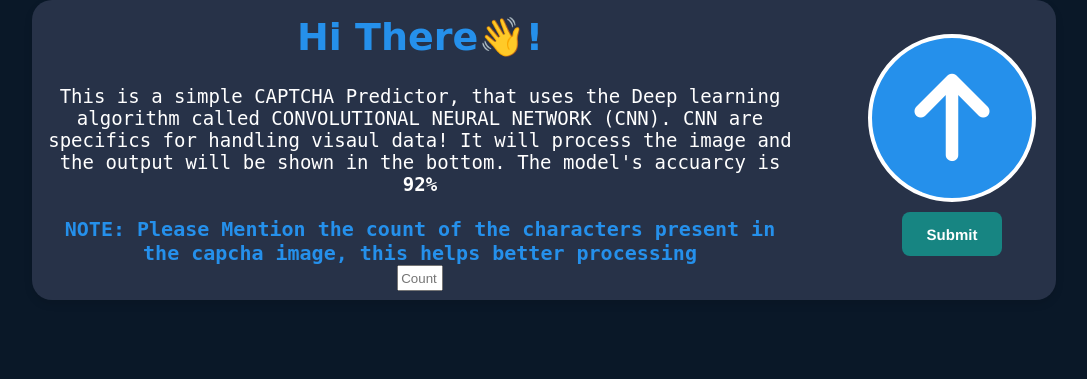
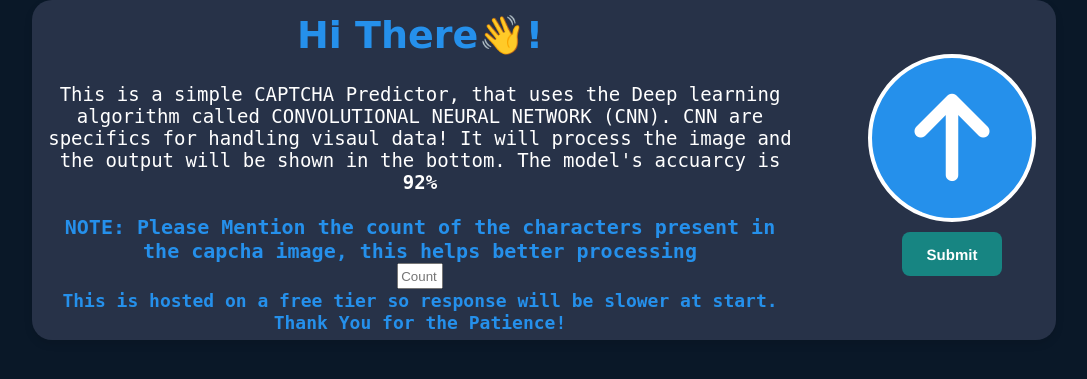
Before and after one commit to Sharique-ahmed/Capcha-Predictor, a Flask app: page / in a window 1280 px wide. Shown: the part 163-542 px from the top of the page, without its empty margins (96-1183 px from the left). Run offline with Flask 3, Linux system fonts and the light colour scheme; some web fonts are replaced.

Commit message:
New note added

```diff
--- a/static/css/style.css
+++ b/static/css/style.css
@@ -34,7 +34,7 @@ body {
     justify-content: center;
     align-items: center;
     gap: 40px;
-    height: 300px;
+    height: 340px;
     width: 80%;
     margin: auto;
     background-color: #273248;
--- a/templates/index.html
+++ b/templates/index.html
@@ -32,6 +32,10 @@
                 <strong class="note">NOTE: Please Mention the count of the characters present in the capcha image, this helps better processing</strong>
                 <br>
                 <input type="text" name="" id="characters" placeholder="Count" required>
+                <br>
+                <strong class="note" style="font-size: 18px;">This is hosted on a free tier so response will be slower at start.</strong>
+                <br>
+                <strong class="note" style="font-size: 18px;">Thank You for the Patience!</strong>
             </p>
         </div>
         <div class="uploadCapcha">
```
